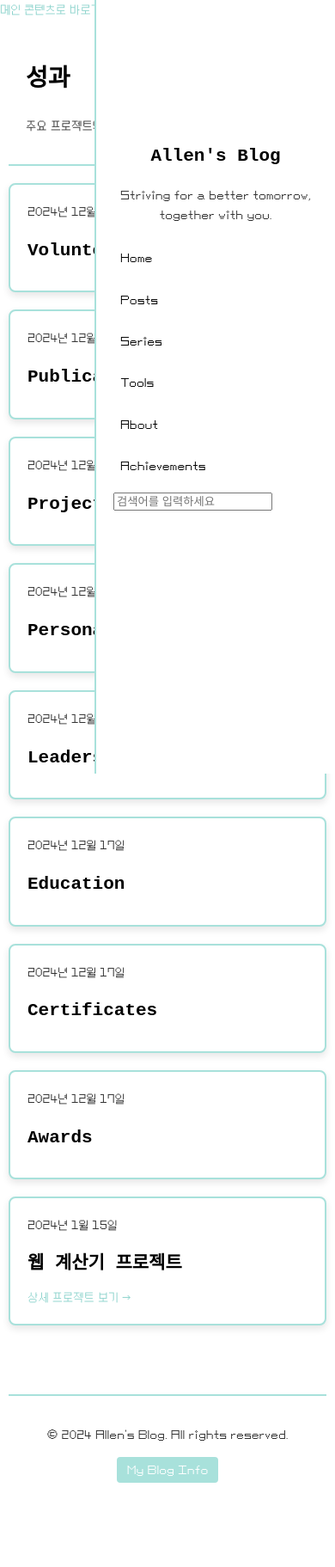
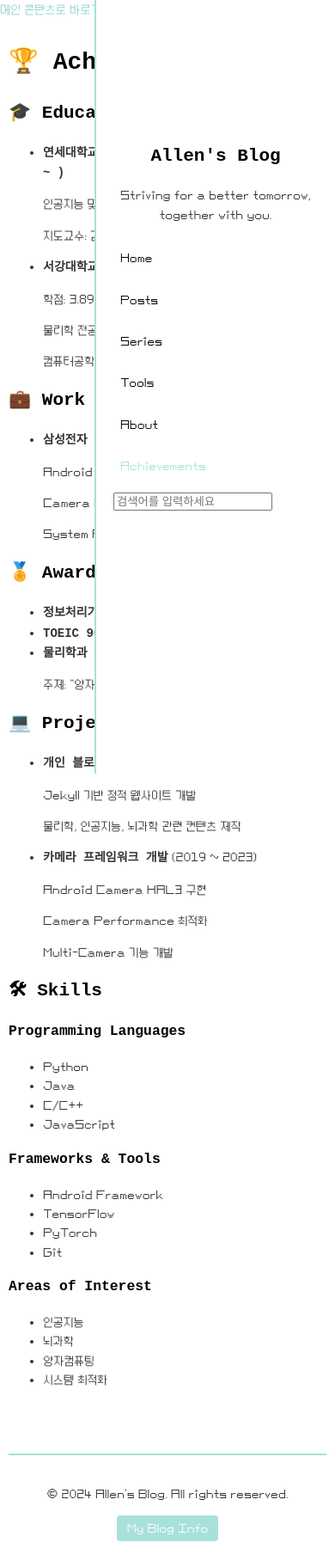
Before and after one commit to allenkang92/allenkang92.github.io, a Jekyll site: the page built from _pages/achievements.md, in a window 390 px wide. Shown: the whole page at 86% size. Built offline with Jekyll 4.4.1, drawn with Linux system fonts in a browser that asks for light colours; some web fonts are replaced; a script that is not in the unit is left out; before the commit the page ends 1755 px from its top, so only the background shows below that.

Commit message:
라우팅 재설정

```diff
--- /dev/null
+++ b/_pages/achievements.md
@@ -0,0 +1,99 @@
+---
+layout: default
+title: Achievements
+permalink: /achievements/
+styles:
+  - /assets/css/pages/achievements.css
+---
+
+<div class="achievements">
+  <h1>🏆 Achievements</h1>
+
+  <h2>🎓 Education</h2>
+  <ul>
+    <li>
+      <strong>연세대학교 인지과학 협동과정 석사과정 (2024.03 ~ )</strong>
+      <p>인공지능 및 뇌과학 연구</p>
+      <p>지도교수: 김진석 교수님</p>
+    </li>
+    <li>
+      <strong>서강대학교 물리학과 (2012.03 ~ 2019.02)</strong>
+      <p>학점: 3.89/4.5</p>
+      <p>물리학 전공</p>
+      <p>컴퓨터공학 부전공</p>
+    </li>
+  </ul>
+
+  <h2>💼 Work Experience</h2>
+  <ul>
+    <li>
+      <strong>삼성전자 무선사업부 (2019.01 ~ 2023.12)</strong>
+      <p>Android Framework Engineer</p>
+      <p>Camera Framework 개발</p>
+      <p>System Performance 최적화</p>
+    </li>
+  </ul>
+
+  <h2>🏅 Awards & Certifications</h2>
+  <ul>
+    <li>
+      <strong>정보처리기사</strong> (2018)
+    </li>
+    <li>
+      <strong>TOEIC 960</strong> (2018)
+    </li>
+    <li>
+      <strong>물리학과 학술제 대상</strong> (2018)
+      <p>주제: "양자컴퓨터의 원리와 응용"</p>
+    </li>
+  </ul>
+
+  <h2>💻 Projects</h2>
+  <ul>
+    <li>
+      <strong>개인 블로그 개발</strong> (2023.12 ~ )
+      <p>Jekyll 기반 정적 웹사이트 개발</p>
+      <p>물리학, 인공지능, 뇌과학 관련 컨텐츠 제작</p>
+    </li>
+    <li>
+      <strong>카메라 프레임워크 개발</strong> (2019 ~ 2023)
+      <p>Android Camera HAL3 구현</p>
+      <p>Camera Performance 최적화</p>
+      <p>Multi-Camera 기능 개발</p>
+    </li>
+  </ul>
+
+  <h2>🛠 Skills</h2>
+  <h3>Programming Languages</h3>
+  <ul>
+    <li>Python</li>
+    <li>Java</li>
+    <li>C/C++</li>
+    <li>JavaScript</li>
+  </ul>
+
+  <h3>Frameworks & Tools</h3>
+  <ul>
+    <li>Android Framework</li>
+    <li>TensorFlow</li>
+    <li>PyTorch</li>
+    <li>Git</li>
+  </ul>
+
+  <h3>Areas of Interest</h3>
+  <ul>
+    <li>인공지능</li>
+    <li>뇌과학</li>
+    <li>양자컴퓨팅</li>
+    <li>시스템 최적화</li>
+  </ul>
+</div>
+
+<script>
+document.addEventListener('DOMContentLoaded', function() {
+  const items = document.querySelectorAll('.achievements li');
+  items.forEach((item, index) => {
+    item.style.setProperty('--item-index', index);
+  });
+});
+</script>
```
Also changed, not shown: _data/navigation.yml (+7 -7 lines), assets/css/pages/achievements.css (+84 -81 lines), _pages/about_me_all.md (renamed from about_me_all.md).
